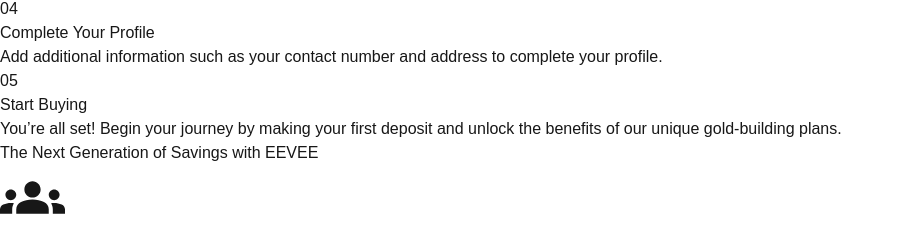
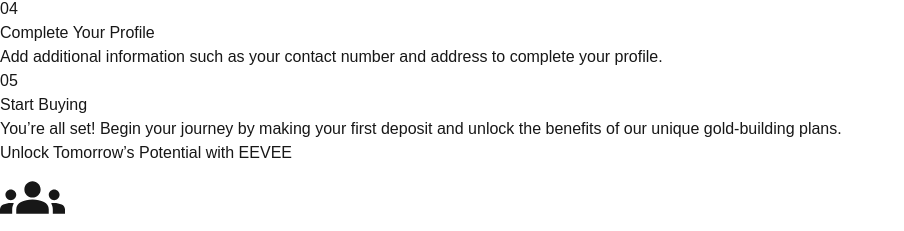
Before and after one commit to meet0karkar/EEVEE, a Next.js app: page / in a window 1280 px wide. Shown: the part 2395-2626 px from the top of the page, without its empty margins (0-904 px from the left). Built offline with nearby package versions, Linux system fonts and the light colour scheme.

Commit message:
Update page.js

```diff
--- a/src/app/page.js
+++ b/src/app/page.js
@@ -157,7 +157,7 @@
         <div className='flex flex-col lg:flex-row items-center justify-between space-y-7 lg:space-y-0 lg:space-x-7 mx-auto pb-16'>
           <div className='w-full lg:w-[60%] space-y-10'>
             <Fade direction='up' triggerOnce cascade delay={300}>
-              <h1 className=" text-center md:text-start text-[28px] md:text-[40px] font-semibold text-[--white]">The Next Generation of Savings with EEVEE</h1>
+              <h1 className=" text-center md:text-start text-[28px] md:text-[40px] font-semibold text-[--white]">Unlock Tomorrow’s Potential with EEVEE</h1>
             </Fade>
             <div className='grid grid-cols-1 md:grid-cols-2 mx-auto'>
               {OurClint.map((val, index) => {
```
